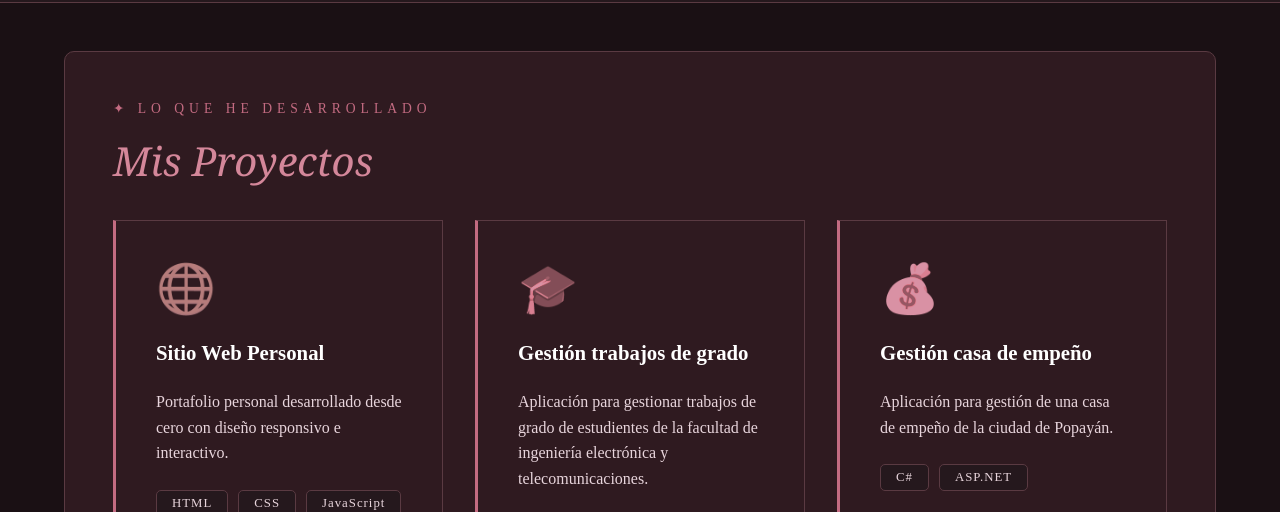
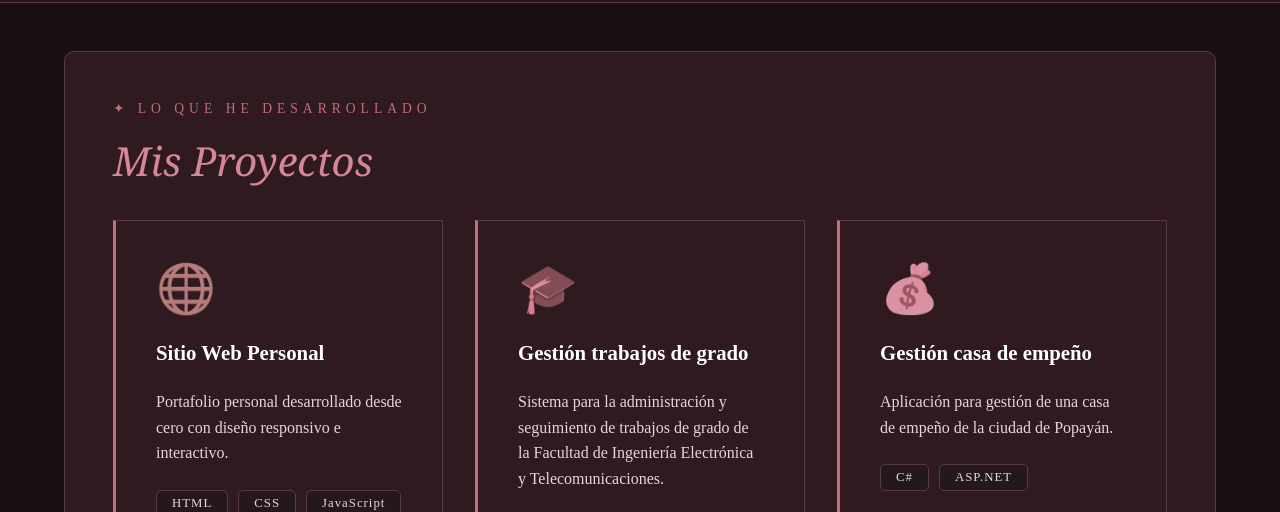
Before and after one commit to LauraBenavides07/Pagina-Personal, a plain HTML site: page vistas/proyectos.html in a window 1280 px wide. Shown: the part 116-628 px from the top of the page. Drawn offline with Linux system fonts and the light colour scheme.

Commit message:
Update project description for clarity

```diff
--- a/vistas/proyectos.html
+++ b/vistas/proyectos.html
@@ -59,7 +59,7 @@
           <div class="project-card">
             <div class="project-icon">🎓</div>
               <h3>Gestión trabajos de grado</h3>
-              <p class="project-description">Aplicación para gestionar trabajos de grado de estudientes de la facultad de ingeniería electrónica y telecomunicaciones.</p>
+              <p class="project-description">Sistema para la administración y seguimiento de trabajos de grado de la Facultad de Ingeniería Electrónica y Telecomunicaciones.</p>
               <div class="tech-tags">
                 <span>Java</span>
                 <span>postgreSQL</span>
```
